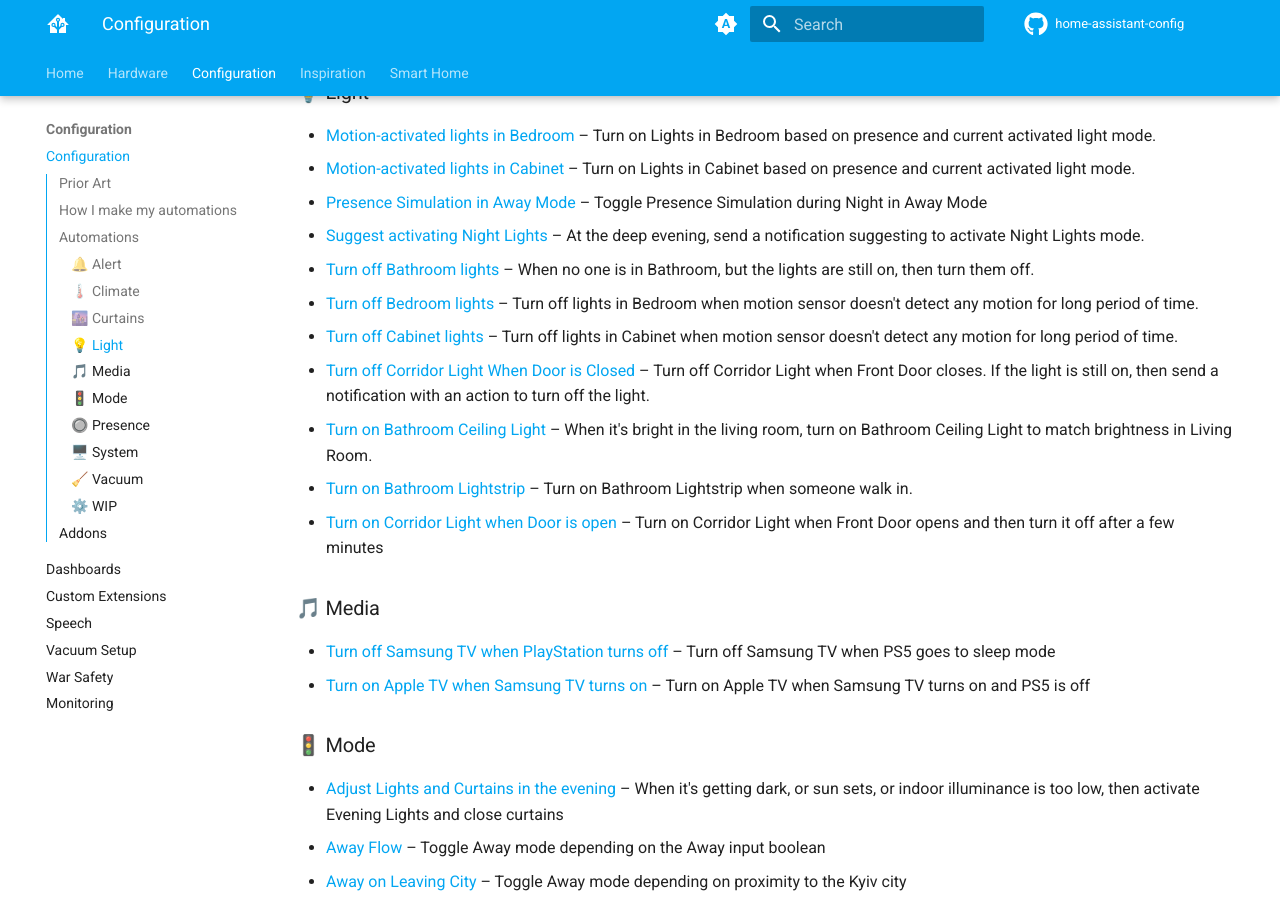
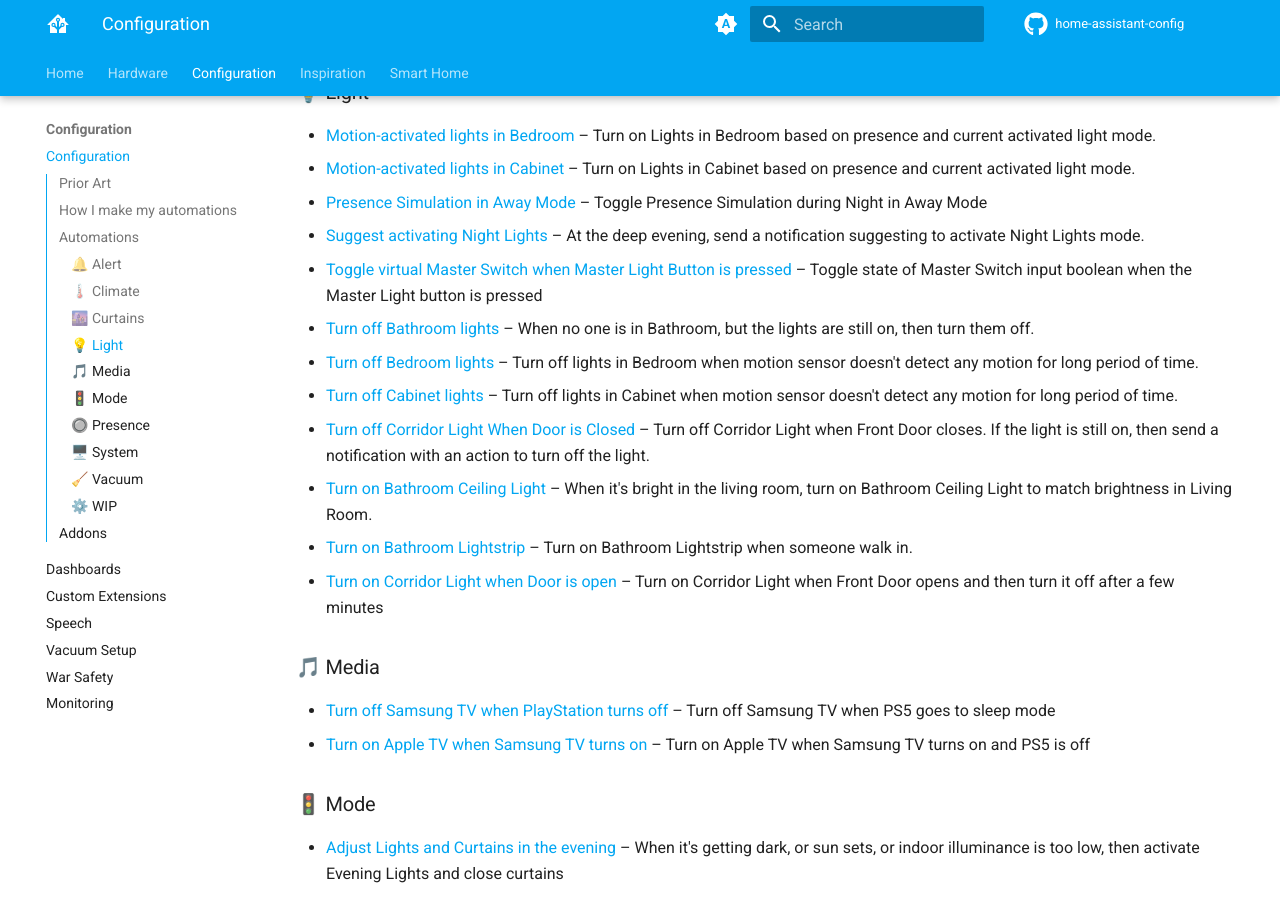
Before and after one commit to denysdovhan/home-assistant-config, an MkDocs documentation site: the page built from docs/config/index.md, in a window 1280 px wide and 900 px high, scrolled down 2701 px. Built offline with MkDocs 1.6.1 and Material for MkDocs 9.7.7, drawn with Linux system fonts in a browser that asks for light colours; comment, search, counter and statistics services are not loaded; part of the change alters nothing that is shown; some of the changed text lies outside the part shown.

Commit message:
docs: Update docs

```diff
--- a/docs/config/index.md
+++ b/docs/config/index.md
@@ -40,7 +40,7 @@ Here you can discover all of the automations powering my home. The list is autom
 1. [🔔 Alert](#-alert) (9 automation)
 1. [🌡️ Climate](#-climate) (8 automation)
 1. [🌆 Curtains](#-curtains) (3 automation)
-1. [💡 Light](#-light) (11 automation)
+1. [💡 Light](#-light) (12 automation)
 1. [🎵 Media](#-media) (2 automation)
 1. [🚦 Mode](#-mode) (9 automation)
 1. [🔘 Presence](#-presence) (2 automation)
@@ -48,7 +48,7 @@ Here you can discover all of the automations powering my home. The list is autom
 1. [🧹 Vacuum](#-vacuum) (8 automation)
 1. [⚙️ WIP](#-wip) (1 automation)
 
-Total number of automations: **63**️
+Total number of automations: **64**️
 
 ### 🔔 Alert
 
@@ -85,6 +85,7 @@ Total number of automations: **63**️
 - [Motion-activated lights in Cabinet](https://github.com/denysdovhan/home-assistant-config/blob/9ff2a365ae41e27ddb5c0d6074cc071df4f6adf8/automations.yaml#L2280) – Turn on Lights in Cabinet based on presence and current activated light mode.
 - [Presence Simulation in Away Mode](https://github.com/denysdovhan/home-assistant-config/blob/9ff2a365ae41e27ddb5c0d6074cc071df4f6adf8/automations.yaml#L1994) – Toggle Presence Simulation during Night in Away Mode
 - [Suggest activating Night Lights](https://github.com/denysdovhan/home-assistant-config/blob/9ff2a365ae41e27ddb5c0d6074cc071df4f6adf8/automations.yaml#L2400) – At the deep evening, send a notification suggesting to activate Night Lights mode.
+- [Toggle virtual Master Switch when Master Light Button is pressed](https://github.com/denysdovhan/home-assistant-config/blob/9ff2a365ae41e27ddb5c0d6074cc071df4f6adf8/automations.yaml#L2599) – Toggle state of Master Switch input boolean when the Master Light button is pressed
 - [Turn off Bathroom lights](https://github.com/denysdovhan/home-assistant-config/blob/9ff2a365ae41e27ddb5c0d6074cc071df4f6adf8/automations.yaml#L1874) – When no one is in Bathroom, but the lights are still on, then turn them off.
 - [Turn off Bedroom lights](https://github.com/denysdovhan/home-assistant-config/blob/9ff2a365ae41e27ddb5c0d6074cc071df4f6adf8/automations.yaml#L2376) – Turn off lights in Bedroom when motion sensor doesn't detect any motion for long period of time.
 - [Turn off Cabinet lights](https://github.com/denysdovhan/home-assistant-config/blob/9ff2a365ae41e27ddb5c0d6074cc071df4f6adf8/automations.yaml#L2316) – Turn off lights in Cabinet when motion sensor doesn't detect any motion for long period of time.
```
